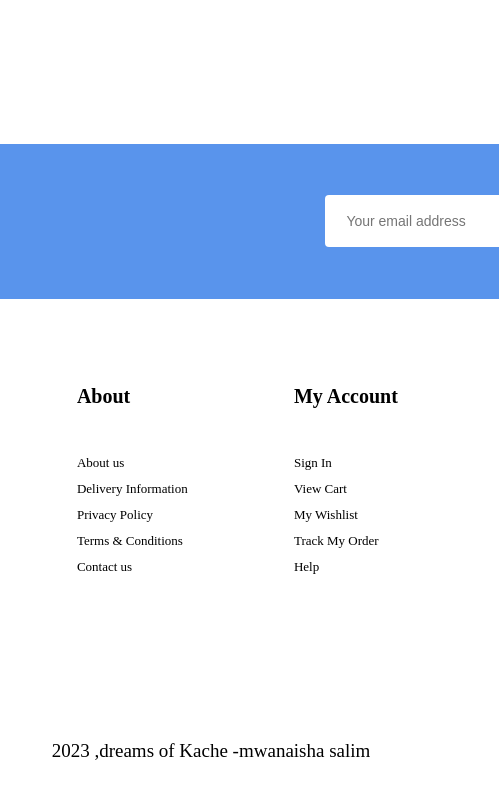
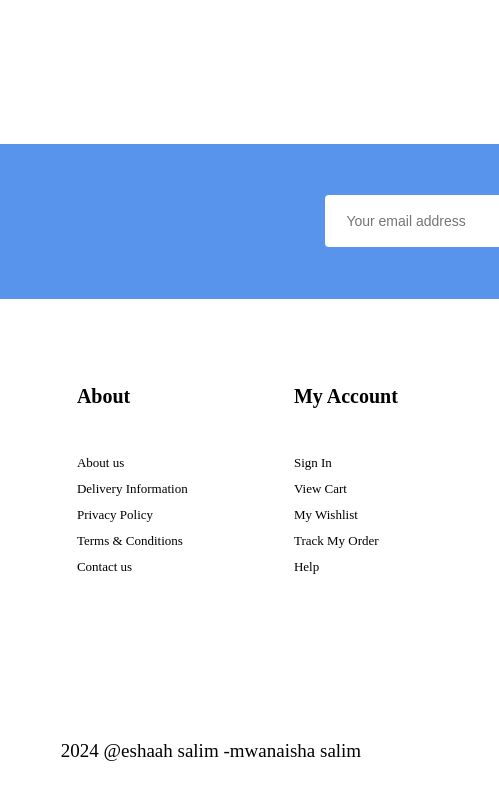
Before and after one commit to zero-ishah/enzi-stores, a plain HTML site: page about.html in a window 1280 px wide. Shown: the part 1588-2388 px from the top of the page, 429-928 px from the left. Drawn offline with Linux system fonts and the light colour scheme; files whose address does not match are found by name.

Commit message:
Add files via upload

```diff
--- a/about.html
+++ b/about.html
@@ -169,7 +169,7 @@
             <img class="logo" src="pics/mpesa.jpg" width="56%" height="56%" alt="">
         </div>
         <div class="copyright">
-            <p>2023 ,dreams of Kache -mwanaisha salim</p>
+            <p>2024 @eshaah salim -mwanaisha salim</p>
         </div>
     </footer>
 
```
